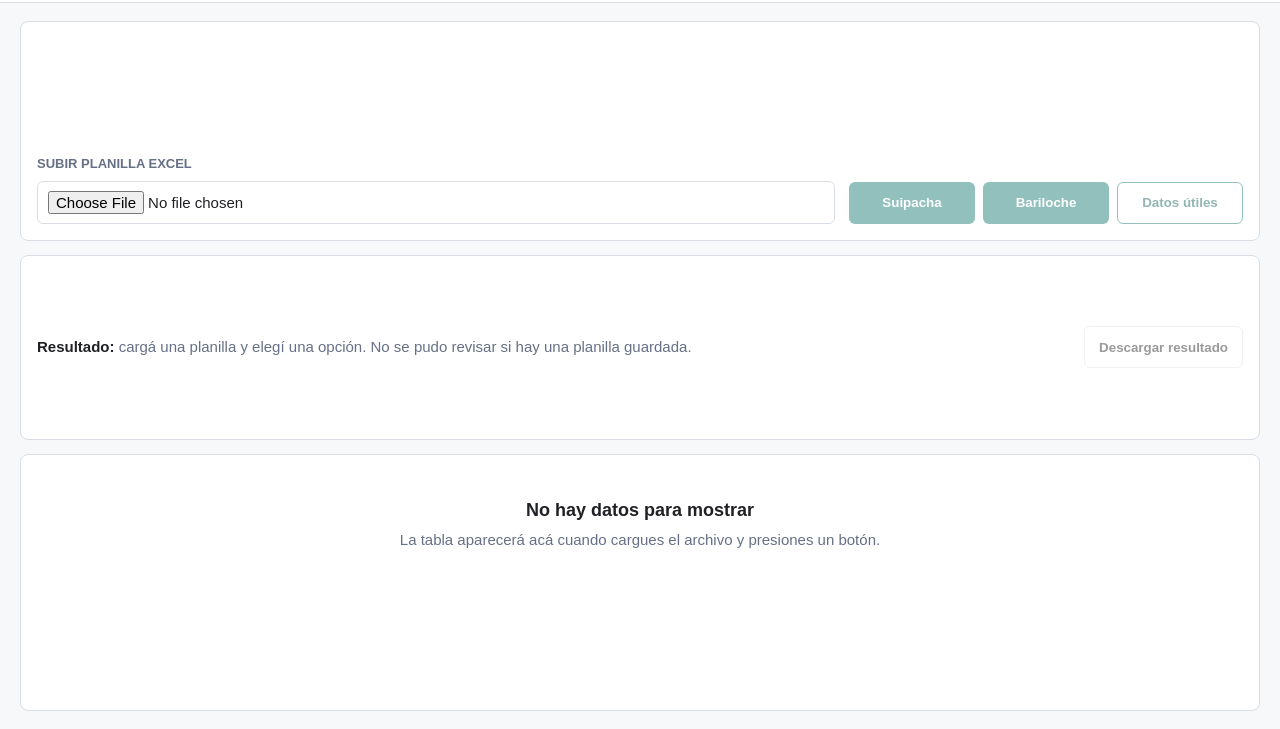
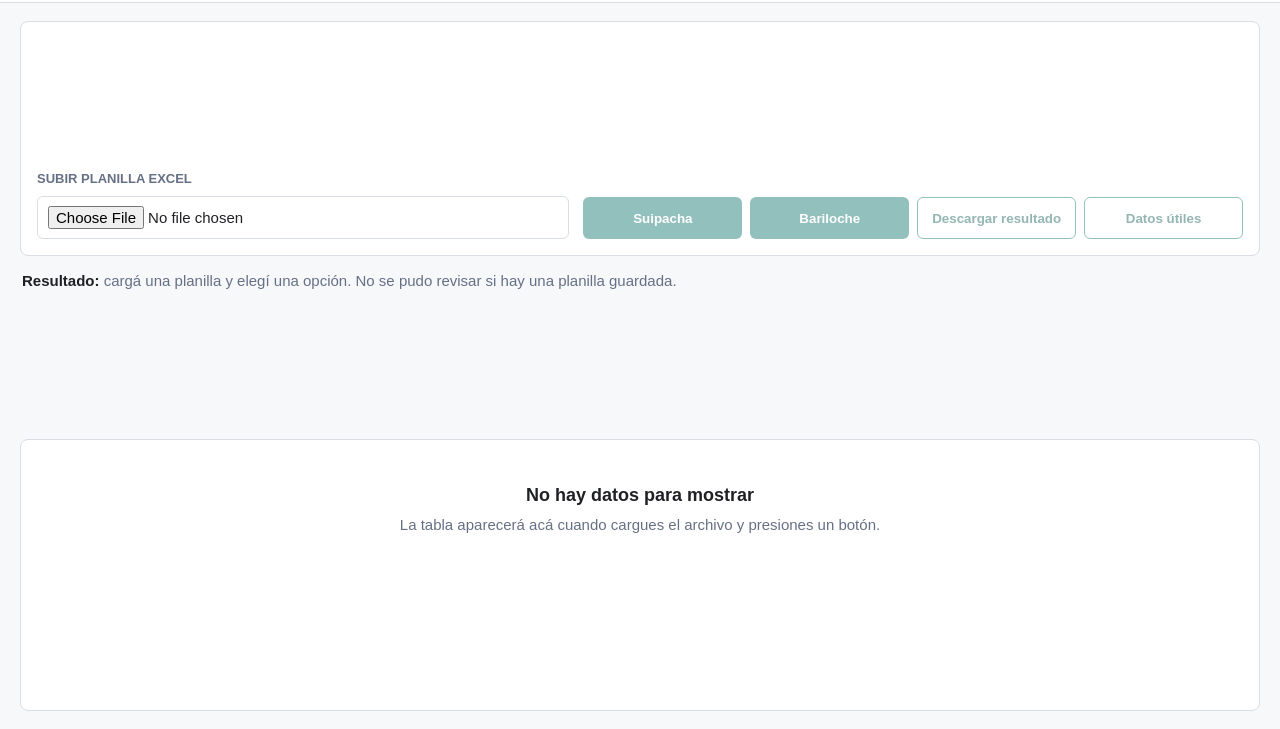
Before and after one commit to niroselania/promosactivas, a website: page public/index.html in a window 1280 px wide. Shown: the part 71-800 px from the top of the page. Drawn offline with Linux system fonts and the light colour scheme; no server answers.

Commit message:
Add files via upload

```diff
--- a/public/index.html
+++ b/public/index.html
@@ -117,7 +117,7 @@
 
     .actions {
       display: grid;
-      grid-template-columns: repeat(3, minmax(126px, 1fr));
+      grid-template-columns: repeat(4, minmax(126px, 1fr));
       gap: 8px;
     }
 
@@ -167,23 +167,16 @@
     }
 
     .summary {
-      display: grid;
-      grid-template-columns: 1fr auto;
-      gap: 12px;
-      align-items: center;
-      padding: 12px 16px;
+      display: block;
+      padding: 0 2px;
       color: var(--muted);
+      background: transparent;
+      border: 0;
+      border-radius: 0;
     }
 
     .summary strong {
       color: var(--ink);
-    }
-
-    .summary-actions {
-      display: flex;
-      gap: 8px;
-      flex-wrap: wrap;
-      justify-content: flex-end;
     }
 
     .filters {
@@ -335,7 +328,7 @@
 
     .table-shell {
       overflow: auto;
-      max-height: calc(100vh - 310px);
+      max-height: calc(100vh - 250px);
     }
 
     table {
@@ -413,13 +406,8 @@
 
     @media (max-width: 900px) {
       .toolbar,
-      .filters,
-      .summary {
+      .filters {
         grid-template-columns: 1fr;
-      }
-
-      .summary-actions {
-        justify-content: flex-start;
       }
     }
 
@@ -464,18 +452,14 @@
         <div class="actions">
           <button id="btnSuipacha" type="button" disabled>Suipacha</button>
           <button id="btnBariloche" type="button" disabled>Bariloche</button>
+          <button id="downloadBtn" class="secondary" type="button" disabled>Descargar resultado</button>
           <button id="btnDatos" class="secondary" type="button" disabled>Datos útiles</button>
         </div>
       </section>
 
       <section class="summary" aria-live="polite">
-        <div>
-          <span id="resultTitle"><strong>Resultado:</strong> cargá una planilla y elegí una opción.</span>
-          <span id="resultMeta"></span>
-        </div>
-        <div class="summary-actions">
-          <button id="downloadBtn" class="ghost" type="button" disabled>Descargar resultado</button>
-        </div>
+        <span id="resultTitle"><strong>Resultado:</strong> cargá una planilla y elegí una opción.</span>
+        <span id="resultMeta"></span>
       </section>
 
       <section id="filters" class="filters hidden" aria-label="Filtros">
```
